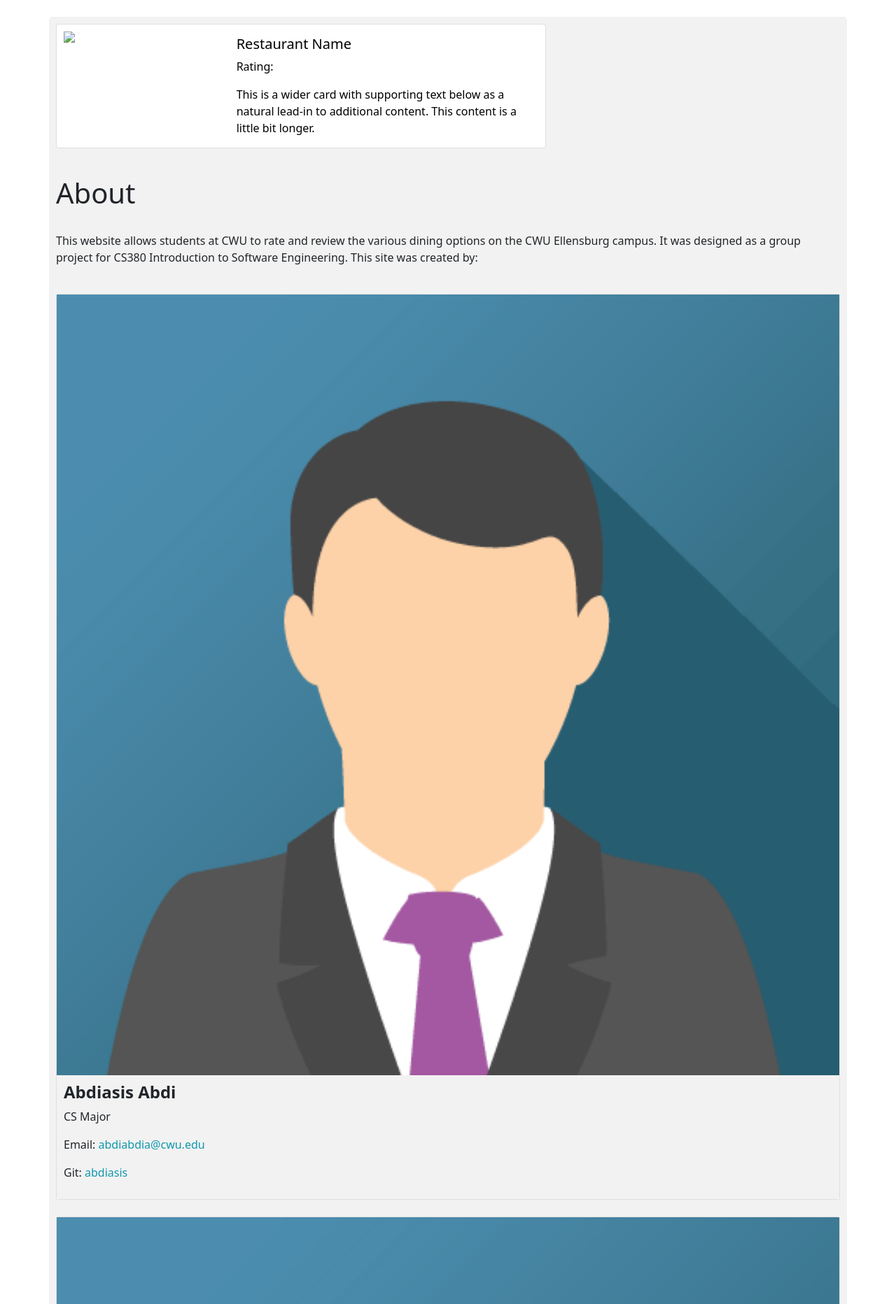
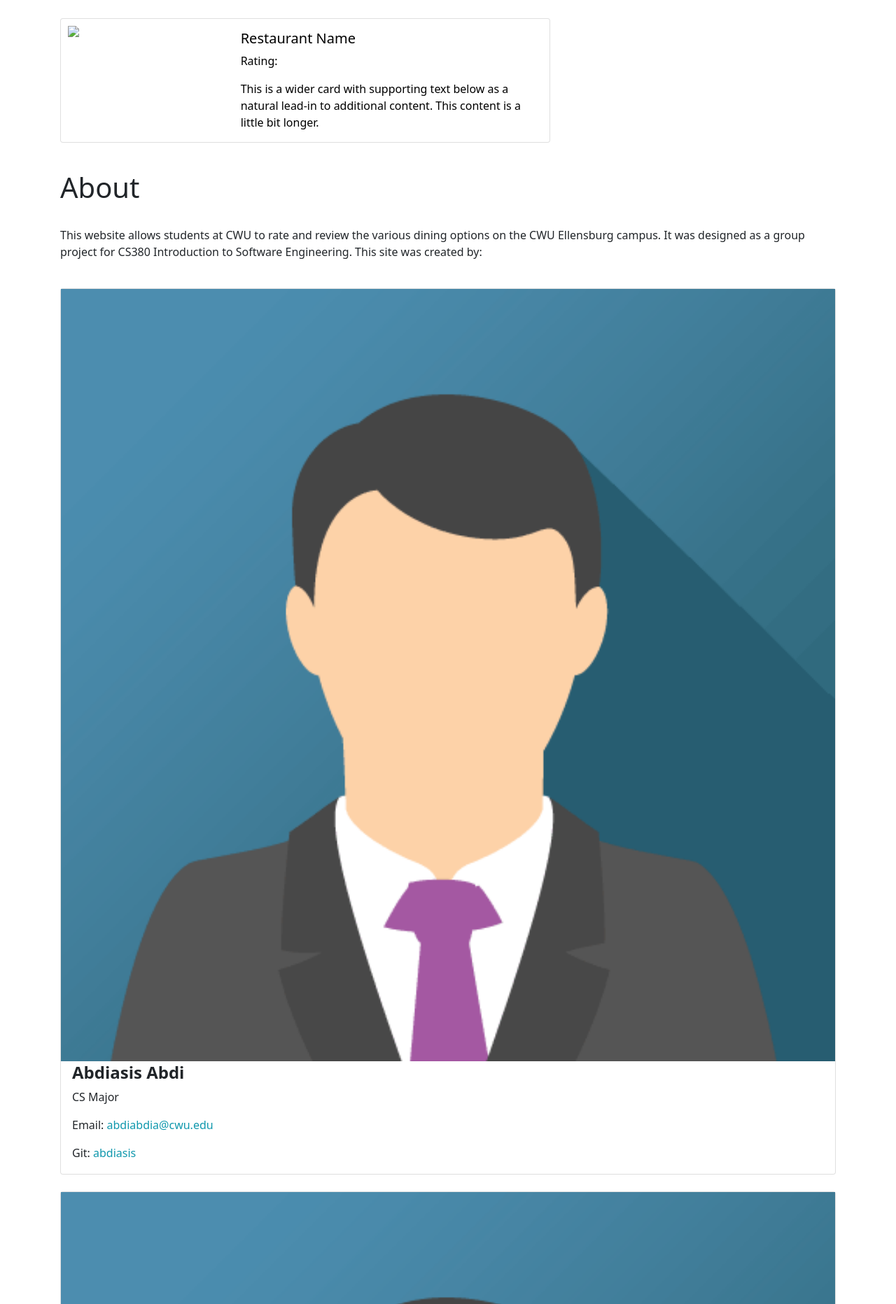
Before and after one commit to ry2016/reviewapp, a Django app: page /about in a window 1280 px wide. Shown: the part 56-1920 px from the top of the page at 70% size. Run offline with Django 3.2, Linux system fonts and the light colour scheme; some libraries are stand-ins or nearby versions.

Commit message:
background color

```diff
--- a/reviews/static/css/style.css
+++ b/reviews/static/css/style.css
@@ -115,12 +115,6 @@ input[type="submit"]:hover {
   background-color: #45a049;
 }
 
-/* Style the container/contact section */
-.container {
-  border-radius: 5px;
-  background-color: #f2f2f2;
-  padding: 10px;
-}
 
 /* Create two columns that float next to eachother */
 .column {
```
